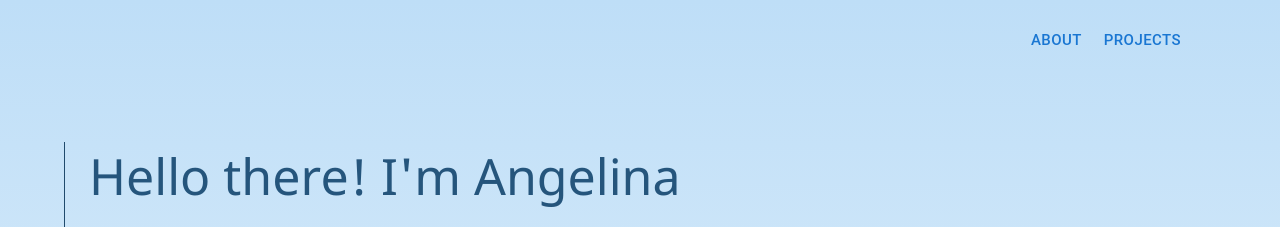
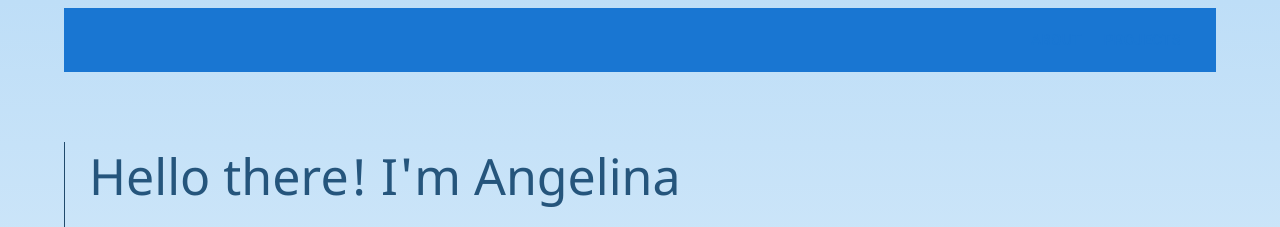
Before and after one commit to shalupova-a/angelina.shalupova, a Gatsby site: page / in a window 1280 px wide. Shown: the top 227 px of the page. Built offline with nearby package versions, Linux system fonts and the light colour scheme; Gatsby itself is replaced by a stand-in of ours.

Commit message:
make header not transparent

```diff
--- a/src/components/nav.js
+++ b/src/components/nav.js
@@ -2,7 +2,7 @@ import { AppBar, Button, Toolbar } from "@mui/material";
 import { Link } from 'react-scroll'
 import React from "react"
 const Nav = () =>
-    <AppBar position="sticky" color="transparent" elevation={0}>
+    <AppBar className="nav" position="sticky" elevation={0}>
         <Toolbar>
             <div style={{ marginLeft: 'auto' }}>
                 <Link to="about">
```
